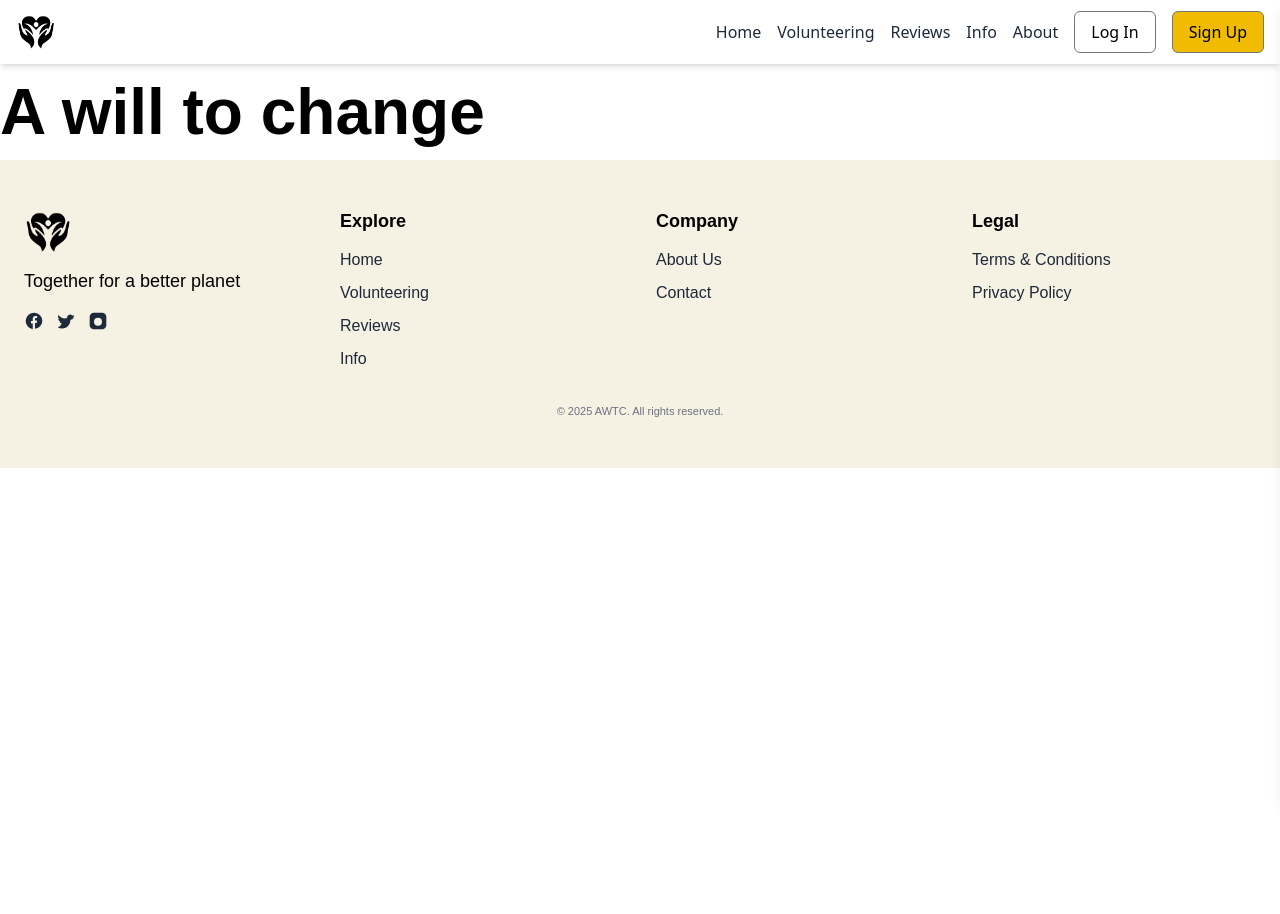
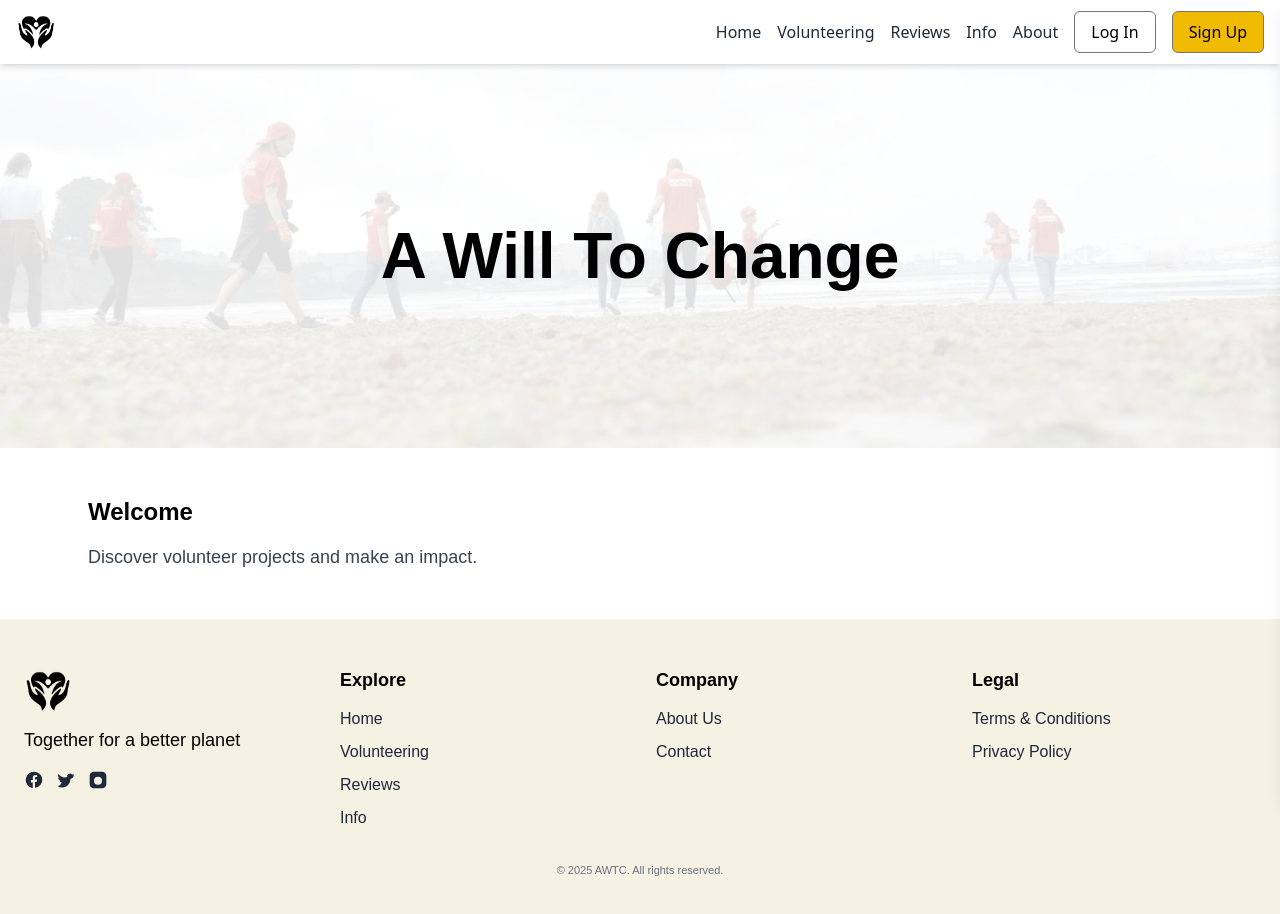
Before and after one commit to Jeremy-Pacheco/AWTC, a React (Vite) app in the folder frontend/: page / in a window 1280 px wide. Shown: the top 914 px of the page. Before the commit the page ends 800 px from the top, so only its background shows below. Built offline with nearby package versions, Linux system fonts and the light colour scheme.

Commit message:
feat: hero images for all pages

```diff
--- /dev/null
+++ b/frontend/src/components/HeroImage.tsx
@@ -0,0 +1,39 @@
+import React from "react";
+
+interface HeroImageProps {
+  title?: React.ReactNode;
+  imgSrc?: string;
+  heightClass?: string; // tailwind height classes like 'h-40 md:h-56'
+  titleClass?: string;
+}
+
+const HeroImage: React.FC<React.PropsWithChildren<HeroImageProps>> = ({
+  title,
+  imgSrc = "/hero-img.jpg",
+  heightClass = "h-40 md:h-56",
+  titleClass = "text-gray-900 text-2xl md:text-4xl font-bold",
+  children,
+}) => {
+  return (
+    <header className={`relative ${heightClass} w-full overflow-hidden`}>
+      <img
+        src={imgSrc}
+        alt={typeof title === "string" ? title : "Hero image"}
+        className="absolute inset-0 w-full h-full object-cover"
+        style={{ opacity: 0.12 }}
+      />
+      <div className="absolute inset-0 flex items-center justify-center">
+        {title ? (
+          typeof title === "string" ? (
+            <h1 className={titleClass}>{title}</h1>
+          ) : (
+            title
+          )
+        ) : null}
+      </div>
+      {children}
+    </header>
+  );
+};
+
+export default HeroImage;
--- a/frontend/src/pages/AboutUs.tsx
+++ b/frontend/src/pages/AboutUs.tsx
@@ -1,5 +1,6 @@
 import React from "react";
-import HeaderImg from "../assets/awtc-logo.png";
+import HeroImage from "../components/HeroImage";
+import Logo from "../assets/awtc-logo.png";
 
 const AboutUs: React.FC = () => {
   const openSignup = () => {
@@ -8,18 +9,7 @@ const AboutUs: React.FC = () => {
 
   return (
     <div className="min-h-[80vh]">
-      {/* Header */}
-      <header className="relative h-64 md:h-96 w-full overflow-hidden">
-        <img
-          src={HeaderImg}
-          alt="A Will To Change"
-          className="absolute inset-0 w-full h-full object-cover"
-          style={{ opacity: 0.35 }}
-        />
-        <div className="absolute inset-0 flex items-center justify-center">
-          <h1 className="text-white text-3xl md:text-5xl font-bold">A Will To Change</h1>
-        </div>
-      </header>
+      <HeroImage title={<h1 className="Display">A Will To Change</h1>} imgSrc="/hero-img.jpg" heightClass="h-64 md:h-96" />
 
       <main className="max-w-6xl mx-auto px-6 py-12 space-y-16">
         {/* About Us */}
@@ -28,7 +18,7 @@ const AboutUs: React.FC = () => {
 
           <div className="grid grid-cols-1 md:grid-cols-2 gap-8 items-center">
             <img
-              src={HeaderImg}
+              src={Logo}
               alt="About AWTC"
               className="w-full h-64 md:h-80 object-cover rounded-lg order-1 md:order-2"
             />
@@ -52,7 +42,7 @@ const AboutUs: React.FC = () => {
 
           <div className="grid grid-cols-1 md:grid-cols-2 gap-8 items-center">
             <img
-              src={HeaderImg}
+              src={Logo}
               alt="Our mission"
               className="w-full h-64 md:h-80 object-cover rounded-lg"
             />
--- a/frontend/src/pages/Home.tsx
+++ b/frontend/src/pages/Home.tsx
@@ -1,10 +1,15 @@
 // import NavBar from "../components/NavBar";
+
+import HeroImage from "../components/HeroImage";
 
 function Home() {
   return (
     <>
-    {/* <NavBar /> */}
-      <h1 className="Display">A will to change</h1>
+      <HeroImage title={<span className="Display ">A Will To Change</span>} imgSrc="/hero-img.jpg" heightClass="h-64 md:h-96" titleClass="Display text-white" />
+      <main className="max-w-6xl mx-auto px-6 py-12">
+        <h2 className="text-2xl font-bold">Welcome</h2>
+        <p className="mt-4 text-gray-700">Discover volunteer projects and make an impact.</p>
+      </main>
     </>
   );
 }
--- a/frontend/src/pages/Privacy.tsx
+++ b/frontend/src/pages/Privacy.tsx
@@ -1,21 +1,11 @@
 import React from "react";
-import HeaderImg from "../assets/awtc-logo.png";
 import PolicySection from "../components/PolicySection";
+import HeroImage from "../components/HeroImage";
 
 const Privacy: React.FC = () => {
   return (
     <div className="min-h-[80vh]">
-      <header className="relative h-40 md:h-56 w-full overflow-hidden">
-        <img
-          src={HeaderImg}
-          alt="Privacy"
-          className="absolute inset-0 w-full h-full object-cover"
-          style={{ opacity: 0.12 }}
-        />
-        <div className="absolute inset-0 flex items-center justify-center">
-          <h1 className="text-gray-900 text-2xl md:text-4xl font-bold">Privacy Policy</h1>
-        </div>
-      </header>
+      <HeroImage title={<h1 className="Display">Privacy Policy</h1>} imgSrc="/hero-img.jpg" heightClass="h-64 md:h-96" />
 
       <main className="max-w-4xl mx-auto px-6 py-12 space-y-10">
         <PolicySection title="Introduction">
@@ -79,7 +69,7 @@ const Privacy: React.FC = () => {
 
         <PolicySection title="Contact">
           <p>
-            If you have questions about this Privacy Policy, contact us at <a href="mailto:info@awtc.example">info@awtc.es</a>.
+            If you have questions about this Privacy Policy, contact us at <a href="mailto:info@awtc.es">info@awtc.es</a>.
           </p>
         </PolicySection>
       </main>
--- a/frontend/src/pages/Terms.tsx
+++ b/frontend/src/pages/Terms.tsx
@@ -1,21 +1,11 @@
 import React from "react";
-import HeaderImg from "../assets/awtc-logo.png";
 import PolicySection from "../components/PolicySection";
+import HeroImage from "../components/HeroImage";
 
 const Terms: React.FC = () => {
   return (
     <div className="min-h-[80vh]">
-      <header className="relative h-40 md:h-56 w-full overflow-hidden">
-        <img
-          src={HeaderImg}
-          alt="Terms and Conditions"
-          className="absolute inset-0 w-full h-full object-cover"
-          style={{ opacity: 0.12 }}
-        />
-        <div className="absolute inset-0 flex items-center justify-center">
-          <h1 className="text-gray-900 text-2xl md:text-4xl font-bold">Terms & Conditions</h1>
-        </div>
-      </header>
+      <HeroImage title={<h1 className="Display">Terms &amp; Conditions</h1>} imgSrc="/hero-img.jpg" heightClass="h-64 md:h-96" />
 
       <main className="max-w-4xl mx-auto px-6 py-12 space-y-10">
         <PolicySection title="Acceptance of Terms">
--- a/frontend/src/pages/Volunteering.tsx
+++ b/frontend/src/pages/Volunteering.tsx
@@ -1,4 +1,5 @@
 import React, { useEffect, useState } from "react";
+import HeroImage from "../components/HeroImage";
 
 type Project = {
   id: number;
@@ -151,22 +152,16 @@ const Volunteering: React.FC = () => {
   };
 
   return (
-    <div className="p-4">
+    <>
       {/* Hero */}
-      <div className="relative h-64 md:h-96">
-        <img
-          src="/images/hero-volunteering.jpg"
-          alt="Volunteering Hero"
-          className="w-full h-full object-cover"
-        />
-        <div className="absolute inset-0 flex items-center justify-center">
-          <h1 className="text-white text-4xl md:text-6xl font-bold text-center">
-            Join Our Volunteering Projects
-          </h1>
-        </div>
-      </div>
+      <HeroImage
+        title={<h1 className="Display">A Will To Change</h1>}
+        imgSrc="/hero-img.jpg"
+        heightClass="h-64 md:h-96"
+      />
 
-      <div className="flex flex-col md:flex-row justify-between items-center mt-8 mb-6 px-4 md:px-16">
+      <div className="p-4">
+        <div className="flex flex-col md:flex-row justify-between items-center mt-8 mb-6 px-4 md:px-16">
         <div>
           <h2 className="text-3xl font-bold">Active Projects</h2>
           <p className="text-lg text-gray-600">Small actions, big impact.</p>
@@ -297,7 +292,8 @@ const Volunteering: React.FC = () => {
           </div>
         </div>
       )}
-    </div>
+      </div>
+    </>
   );
 };
 
```
Also changed, not shown: frontend/public/hero-img.jpg (added).
